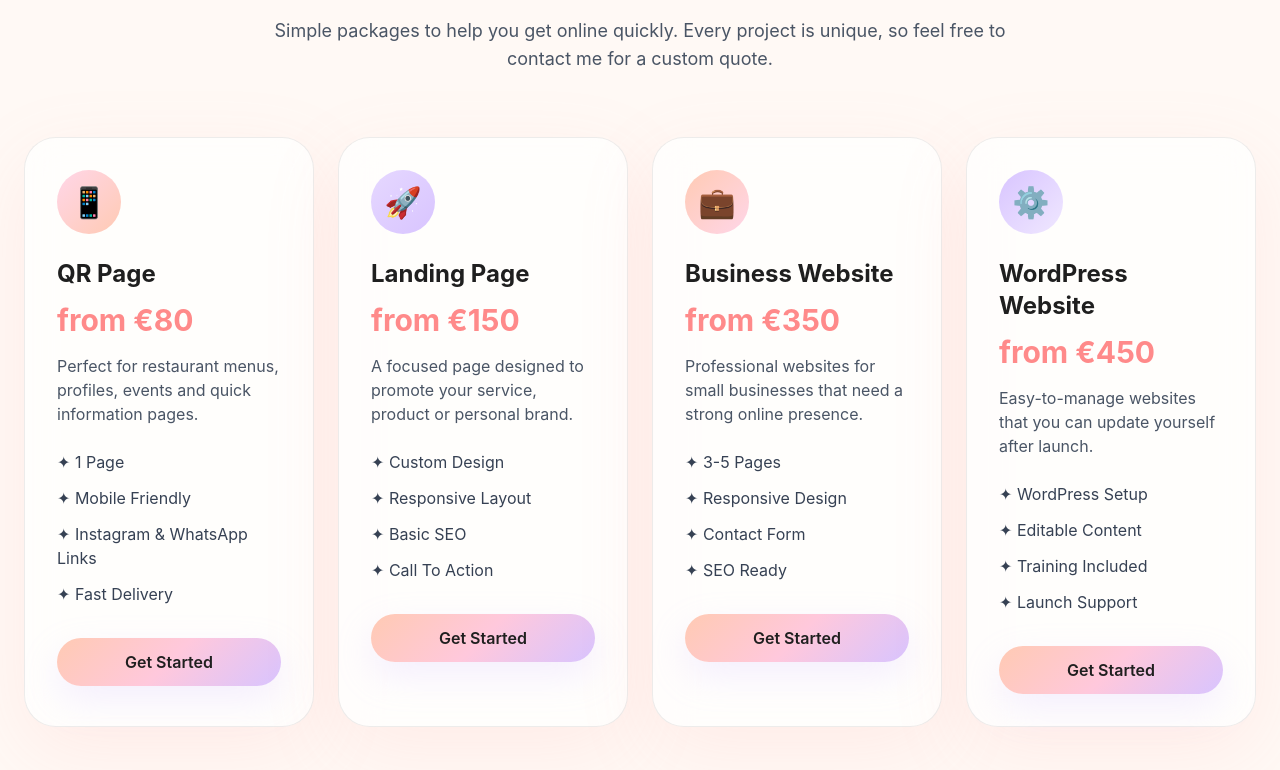
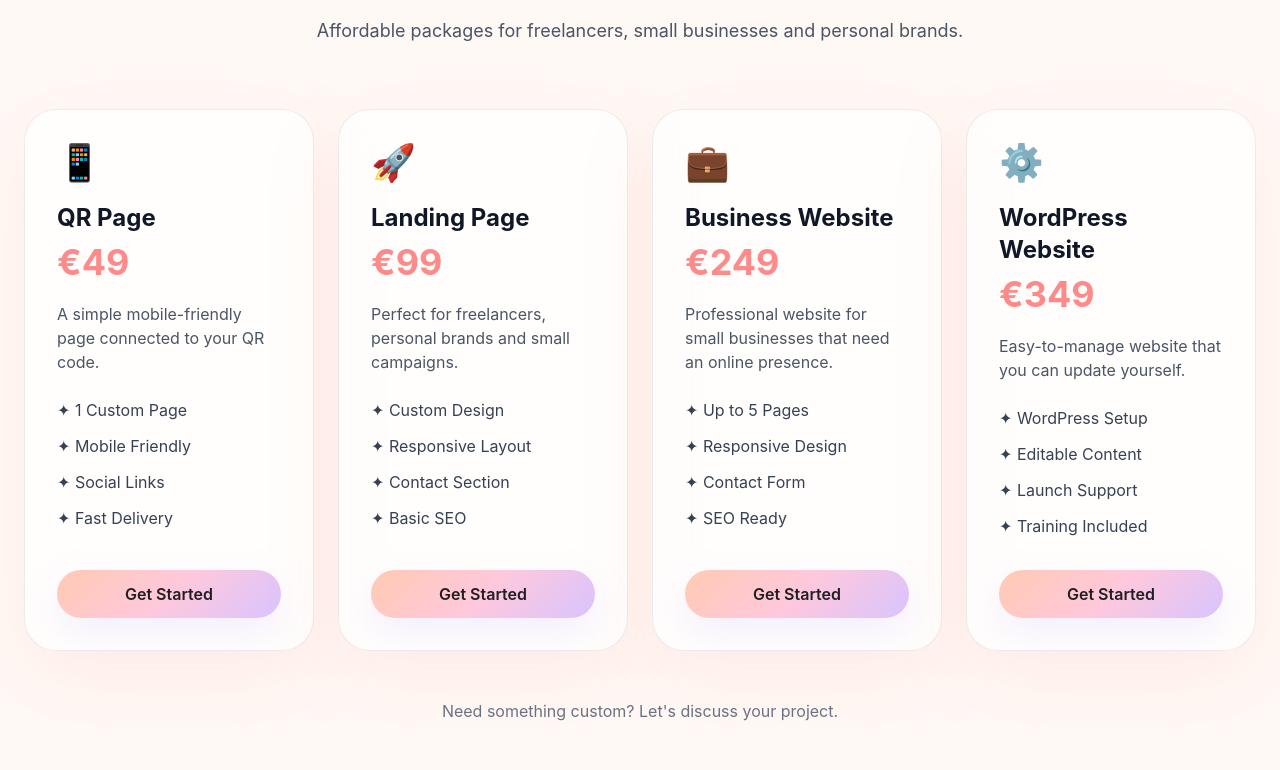
Before and after one commit to Minoo-YH/minoo-studio, a React (Vite) app: page / in a window 1280 px wide. Shown: the part 2670-3440 px from the top of the page. Built offline with nearby package versions, Linux system fonts and the light colour scheme.

Commit message:
fix: repair pricing component

```diff
--- a/src/components/Pricing.jsx
+++ b/src/components/Pricing.jsx
@@ -2,55 +2,51 @@ const packages = [
   {
     title: "QR Page",
     icon: "📱",
-    price: "from €80",
-    color: "from-[#ffd6e8] to-[#ffcab3]",
-    description:
-      "Perfect for restaurant menus, profiles, events and quick information pages.",
+    price: "€49",
+    description: "A simple mobile-friendly page connected to your QR code.",
     features: [
-      "1 Page",
+      "1 Custom Page",
       "Mobile Friendly",
-      "Instagram & WhatsApp Links",
+      "Social Links",
       "Fast Delivery",
     ],
   },
-
   {
     title: "Landing Page",
     icon: "🚀",
-    price: "from €150",
-    color: "from-[#e6d8ff] to-[#d8c4ff]",
+    price: "€99",
     description:
-      "A focused page designed to promote your service, product or personal brand.",
+      "Perfect for freelancers, personal brands and small campaigns.",
     features: [
       "Custom Design",
       "Responsive Layout",
+      "Contact Section",
       "Basic SEO",
-      "Call To Action",
     ],
   },
-
   {
     title: "Business Website",
     icon: "💼",
-    price: "from €350",
-    color: "from-[#ffcab3] to-[#ffd6e8]",
+    price: "€249",
     description:
-      "Professional websites for small businesses that need a strong online presence.",
-    features: ["3-5 Pages", "Responsive Design", "Contact Form", "SEO Ready"],
+      "Professional website for small businesses that need an online presence.",
+    features: [
+      "Up to 5 Pages",
+      "Responsive Design",
+      "Contact Form",
+      "SEO Ready",
+    ],
   },
-
   {
     title: "WordPress Website",
     icon: "⚙️",
-    price: "from €450",
-    color: "from-[#d8c4ff] to-[#f0e8ff]",
-    description:
-      "Easy-to-manage websites that you can update yourself after launch.",
+    price: "€349",
+    description: "Easy-to-manage website that you can update yourself.",
     features: [
       "WordPress Setup",
       "Editable Content",
+      "Launch Support",
       "Training Included",
-      "Launch Support",
     ],
   },
 ];
@@ -58,37 +54,38 @@ const packages = [
 const Pricing = () => {
   return (
     <section id="pricing" className="max-w-7xl mx-auto px-6 py-24">
-      <div className="text-center mb-16">
+      <div className="mb-16 text-center">
         <p className="section-label mb-4 text-sm font-semibold">PRICING</p>
 
         <h2 className="text-4xl md:text-6xl font-bold text-gray-900">
-          Popular Services & Pricing
+          Simple pricing.
         </h2>
 
-        <p className="max-w-3xl mx-auto mt-6 text-lg text-gray-600">
-          Simple packages to help you get online quickly. Every project is
-          unique, so feel free to contact me for a custom quote.
+        <p className="mx-auto mt-6 max-w-2xl text-lg text-gray-600">
+          Affordable packages for freelancers, small businesses and personal
+          brands.
         </p>
       </div>
 
       <div className="grid gap-6 md:grid-cols-2 lg:grid-cols-4">
         {packages.map((item) => (
-          <div key={item.title} className="art-card rounded-[32px] p-8">
-            <div
-              className={`mb-6 flex h-16 w-16 items-center justify-center rounded-full bg-gradient-to-br ${item.color} text-3xl`}
-            >
-              {item.icon}
-            </div>
+          <article
+            key={item.title}
+            className="art-card flex flex-col rounded-[32px] p-8"
+          >
+            <div className="mb-5 text-4xl">{item.icon}</div>
 
-            <h3 className="text-2xl font-bold mb-3">{item.title}</h3>
+            <h3 className="mb-2 text-2xl font-bold text-gray-900">
+              {item.title}
+            </h3>
 
-            <p className="mb-4 text-3xl font-bold text-[#ff8a8a]">
+            <p className="mb-5 text-4xl font-bold text-[#ff8a8a]">
               {item.price}
             </p>
 
             <p className="mb-6 text-gray-600">{item.description}</p>
 
-            <ul className="space-y-3 mb-8">
+            <ul className="mb-8 space-y-3">
               {item.features.map((feature) => (
                 <li key={feature} className="text-gray-700">
                   ✦ {feature}
@@ -97,24 +94,19 @@ const Pricing = () => {
             </ul>
 
             <a
-              href="mailto:minoo.yaghoubi@gmail.com"
-              className="block text-center rounded-full soft-button py-3 font-semibold"
+              href="#contact"
+              className="mt-auto rounded-full soft-button py-3 text-center font-semibold"
             >
               Get Started
             </a>
-          </div>
+          </article>
         ))}
       </div>
 
-      <div className="mt-14 text-center">
-        <p className="text-gray-600">Not sure which option is right for you?</p>
-
-        <a
-          href="mailto:minoo.yaghoubi@gmail.com"
-          className="inline-block mt-4 rounded-full border px-6 py-3 font-medium"
-        >
-          Start a Project
-        </a>
+      <div className="mt-12 text-center">
+        <p className="text-gray-500">
+          Need something custom? Let's discuss your project.
+        </p>
       </div>
     </section>
   );
```
